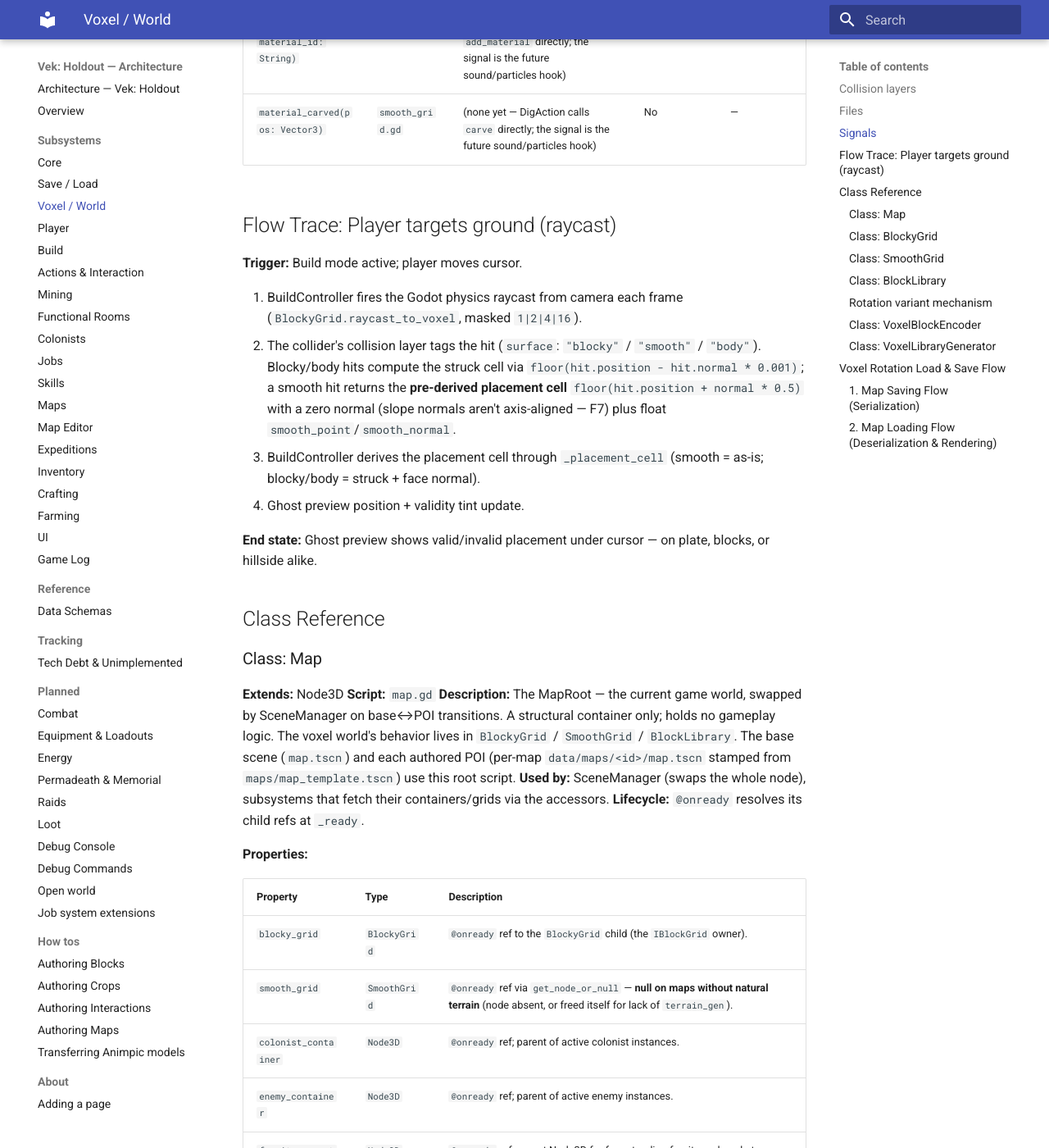
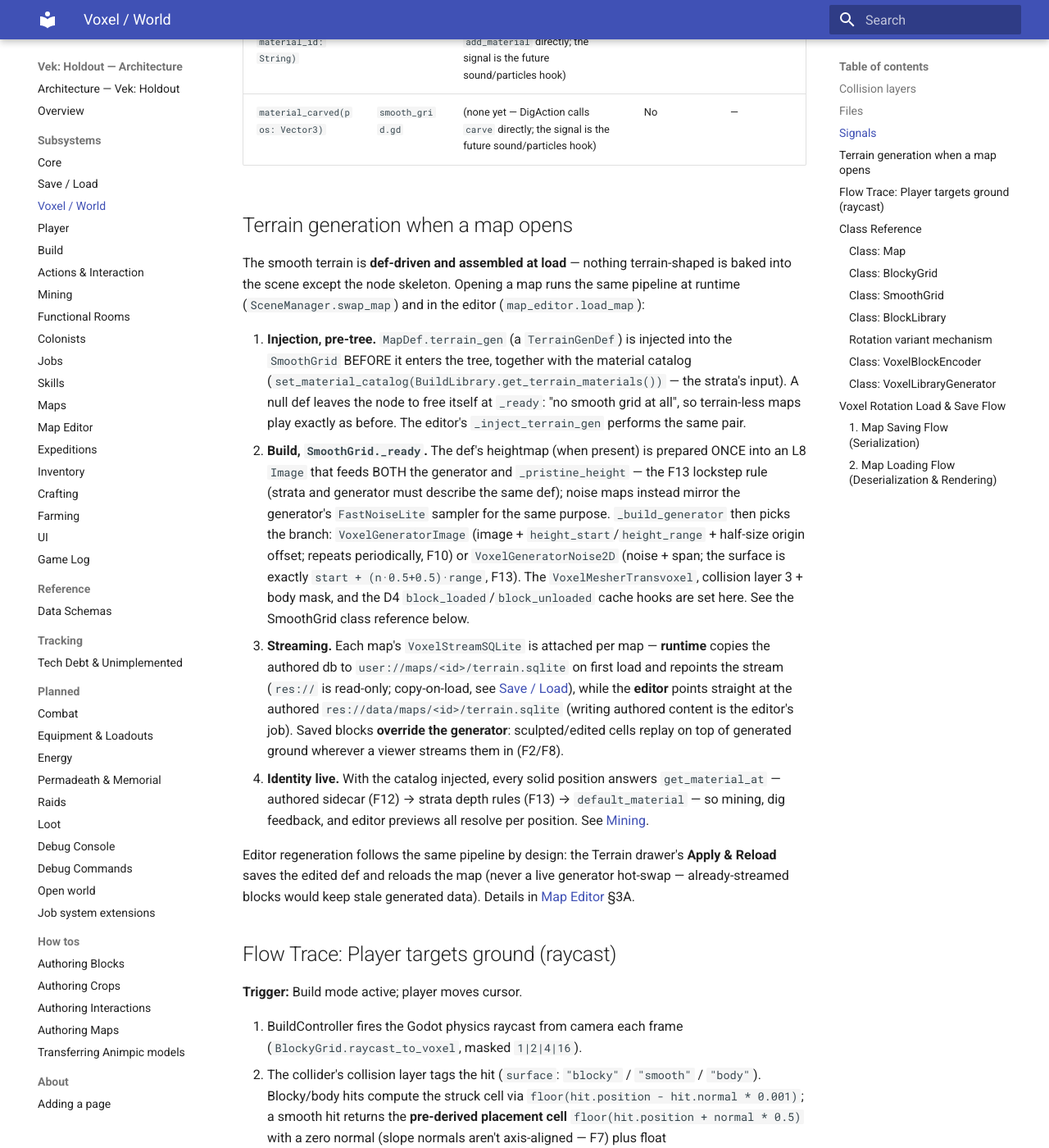
Before and after one commit to gdgonzaga/vek-holdout, an MkDocs documentation site: the page built from docs/architecture/voxel-world.md, in a window 1280 px wide and 1400 px high, scrolled down 2911 px. Shown: the whole window at 82% size. Built offline with MkDocs 1.6.1 and Material for MkDocs 9.7.7, drawn with Linux system fonts in a browser that asks for light colours.

Commit message:
docs(arch): document terrain generation workflow on map open
voxel-world.md gains "Terrain generation when a map opens": the load
pipeline — def + material-catalog injection pre-tree (SceneManager at
runtime, the editor's _inject_terrain_gen), SmoothGrid._ready (the one
prepared heightmap image feeding BOTH generator and _pristine_height per
F13 lockstep, generator branch pick, mesher/collision/D4 hooks),
streaming (runtime copy-on-load to user:// vs the editor writing the
authored res:// dbs; saved blocks override the generator), and identity
going live.

map-editor.md §3A spells out the editor's open order around the existing
sequence diagram (inject before add_child, attach authored streams, the
Apply & Reload loop). HOWTO-author-maps cross-links both.

mkdocs build --strict passes.

```diff
--- a/docs/architecture/voxel-world.md
+++ b/docs/architecture/voxel-world.md
@@ -43,6 +43,17 @@ Masks that follow from it: player + colonist bodies and the camera spring arm ma
 | `block_destroyed(pos: Vector3i)` | `blocky_grid.gd` | colonists (pathfinding), raids (breach detection) | No | Enemy Attack Block |
 | `material_placed(pos: Vector3, material_id: String)` | `smooth_grid.gd` | (none yet — `SmoothPlacementStrategy` calls `add_material` directly; the signal is the future sound/particles hook) | No | — |
 | `material_carved(pos: Vector3)` | `smooth_grid.gd` | (none yet — DigAction calls `carve` directly; the signal is the future sound/particles hook) | No | — |
+
+## Terrain generation when a map opens
+
+The smooth terrain is **def-driven and assembled at load** — nothing terrain-shaped is baked into the scene except the node skeleton. Opening a map runs the same pipeline at runtime (`SceneManager.swap_map`) and in the editor (`map_editor.load_map`):
+
+1. **Injection, pre-tree.** `MapDef.terrain_gen` (a `TerrainGenDef`) is injected into the `SmoothGrid` BEFORE it enters the tree, together with the material catalog (`set_material_catalog(BuildLibrary.get_terrain_materials())` — the strata's input). A null def leaves the node to free itself at `_ready`: "no smooth grid at all", so terrain-less maps play exactly as before. The editor's `_inject_terrain_gen` performs the same pair.
+2. **Build, `SmoothGrid._ready`.** The def's heightmap (when present) is prepared ONCE into an L8 `Image` that feeds BOTH the generator and `_pristine_height` — the F13 lockstep rule (strata and generator must describe the same def); noise maps instead mirror the generator's `FastNoiseLite` sampler for the same purpose. `_build_generator` then picks the branch: `VoxelGeneratorImage` (image + `height_start`/`height_range` + half-size origin offset; repeats periodically, F10) or `VoxelGeneratorNoise2D` (noise + span; the surface is exactly `start + (n·0.5+0.5)·range`, F13). The `VoxelMesherTransvoxel`, collision layer 3 + body mask, and the D4 `block_loaded`/`block_unloaded` cache hooks are set here. See the SmoothGrid class reference below.
+3. **Streaming.** Each map's `VoxelStreamSQLite` is attached per map — **runtime** copies the authored db to `user://maps/<id>/terrain.sqlite` on first load and repoints the stream (`res://` is read-only; copy-on-load, see [Save / Load](save.md)), while the **editor** points straight at the authored `res://data/maps/<id>/terrain.sqlite` (writing authored content is the editor's job). Saved blocks **override the generator**: sculpted/edited cells replay on top of generated ground wherever a viewer streams them in (F2/F8).
+4. **Identity live.** With the catalog injected, every solid position answers `get_material_at` — authored sidecar (F12) → strata depth rules (F13) → `default_material` — so mining, dig feedback, and editor previews all resolve per position. See [Mining](mining.md).
+
+Editor regeneration follows the same pipeline by design: the Terrain drawer's **Apply & Reload** saves the edited def and reloads the map (never a live generator hot-swap — already-streamed blocks would keep stale generated data). Details in [Map Editor](map-editor.md) §3A.
 
 ## Flow Trace: Player targets ground (raycast)
 
```
Also changed, not shown: docs/HOWTO-author-maps.md (+2 -2 lines), docs/architecture/map-editor.md (+6 -0 lines).
